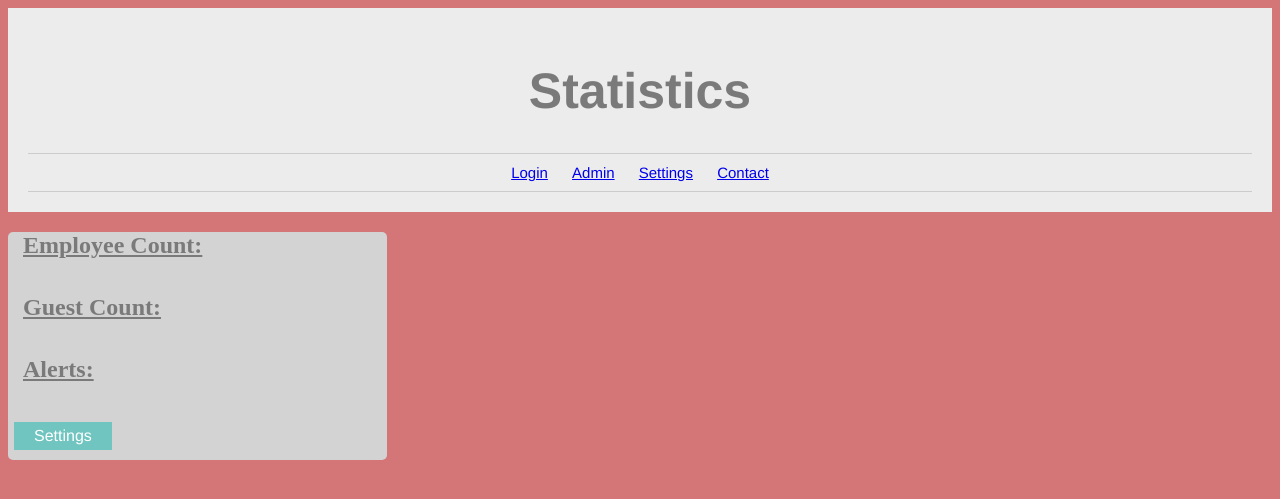
After one commit to darkestmidnight/fedcodeathon2018, a Django app: template index/templates/registration/alerts.html in a window 1280 px wide. The commit adds this page. Shown: the top 499 px of the page. Run offline with Django 3.2, Linux system fonts and the light colour scheme; the template is opened without the code that fills it, so the values that code supplies are empty.

Commit message:
login and alert pages

```diff
--- /dev/null
+++ b/index/templates/registration/alerts.html
@@ -0,0 +1,197 @@
+<!DOCTYPE html>
+<html lang="en">
+<head>
+    <meta charset="UTF-8">
+    <meta name="viewport" content="width=device-width, initial-scale=1.0">
+    <meta http-equiv="X-UA-Compatible" content="ie=edge">
+    <title>VisoVerita</title>
+
+    <style type="text/css">
+        body {
+            color: #fff;
+            background: #d47677;
+        }
+
+        .container {
+            background-color:lightgray;
+            border-radius: 5px;
+            width: 30%;
+        }
+
+        .jumbotron {
+            background-color: #ececec;
+        }
+
+        h1 {
+            color: #7a7a7a;
+            text-align: center;
+        }
+
+        .nav {
+            border: 1px solid #ccc;
+            border-width: 1px 0;
+            list-style: none;
+            margin: 0;
+            padding: 0;
+            text-align: center;
+            font-size: 15px;
+        }
+        .nav li {
+            display: inline;
+        }
+        .nav a {
+            display: inline-block;
+            padding: 10px;
+        }
+
+        header {
+            background-color: #ececec;
+            padding: 20px;
+            text-align: center;
+            font-size: 25px;
+            color: white;
+            font-family: "Helvetica Neue",Helvetica,Arial,sans-serif;
+        }
+
+        h2 {
+           color: #7a7a7a;
+           padding-left: 15px;
+           padding-bottom: 15px;
+        }
+
+        button {
+            background-color: #70c5c0; /* Green */
+            border: none;
+            color: white;
+            padding: 5px 20px;
+            text-align: center;
+            text-decoration: none;
+            display: inline-block;
+            font-size: 16px;
+            margin: 4px 6px 10px;
+            cursor: pointer;
+            -webkit-transition-duration: 0.4s; /* Safari */
+            transition-duration: 0.4s;
+            font-family: "Helvetica Neue",Helvetica,Arial,sans-serif;
+        }
+
+        #button1:hover {
+            box-shadow: 0 12px 16px 0 rgba(0,0,0,0.24),0 17px 50px 0 rgba(0,0,0,0.19);
+        }
+
+        /* The Modal (background) */
+        .modal {
+            display: none; /* Hidden by default */
+            position: fixed; /* Stay in place */
+            z-index: 1; /* Sit on top */
+            padding-top: 100px; /* Location of the box */
+            left: 0;
+            top: 0;
+            width: 100%; /* Full width */
+            height: 100%; /* Full height */
+            overflow: auto; /* Enable scroll if needed */
+            background-color: rgb(0,0,0); /* Fallback color */
+            background-color: rgba(0,0,0,0.4); /* Black w/ opacity */
+        }
+
+        /* Modal Content */
+        .modal-content {
+            background-color: #fefefe;
+            color: black;
+            margin: auto;
+            padding: 20px;
+            border: 1px solid #888;
+            width: 50%;
+            text-align: center;
+        }
+
+        /* The Close Button */
+        .close {
+            color: #aaaaaa;
+            float: right;
+            font-size: 28px;
+            font-weight: bold;
+        }
+
+
+
+
+    </style>
+</head>
+<body>
+        <div>
+            <header>
+              <h1>Statistics </h1>
+
+              <ul class="nav">
+                    <li><a href="./login.html/">Login</a></li>
+                    <li><a href="/admin/">Admin</a></li>
+                    <li><a href="/settings/">Settings</a></li>
+                    <li><a href="/contact/">Contact</a></li>
+                </ul>
+            </header>
+
+        </div>
+
+        <div class="container">
+            <div class="employee-count">
+                <h2><u>Employee Count:</u></h2>
+            </div>
+            <div class="guest-count">
+                <h2><u>Guest Count:</u></h2>
+            </div>
+            <div>
+                <h2><u>Alerts:</u></h2>
+                <button id="button1">Settings</button>
+            </div>
+        </div>
+        <!-- The Modal -->
+        <div id="myModal" class="modal">
+
+        <!-- Modal content -->
+            <div class="modal-content">
+                <span class="close">&times;</span>
+                <form>
+                    Email:<br>
+                    <input type="text" name="email">
+                    <br>
+                    Phone Number:<br>
+                    <input type="text" name="phonenumber">
+                    <br><br>
+                    <input type="submit" value="Submit">
+                  </form>
+            </div>
+
+      </div>
+
+
+<script>
+        // Get the modal
+        var modal = document.getElementById('myModal');
+
+        // Get the button that opens the modal
+        var btn = document.getElementById("button1");
+
+        // Get the <span> element that closes the modal
+        var span = document.getElementsByClassName("close")[0];
+
+        // When the user clicks the button, open the modal
+        btn.onclick = function() {
+            modal.style.display = "block";
+        }
+
+        // When the user clicks on <span> (x), close the modal
+        span.onclick = function() {
+            modal.style.display = "none";
+        }
+
+        // When the user clicks anywhere outside of the modal, close it
+        window.onclick = function(event) {
+            if (event.target == modal) {
+                modal.style.display = "none";
+            }
+        }
+        </script>
+
+</body>
+</html>
```
Also changed, not shown: index/templates/registration/login.html (+115 -6 lines), index/templates/registration/styles.css (added, +56 -0 lines), index/static/index/avatar.png (added).
